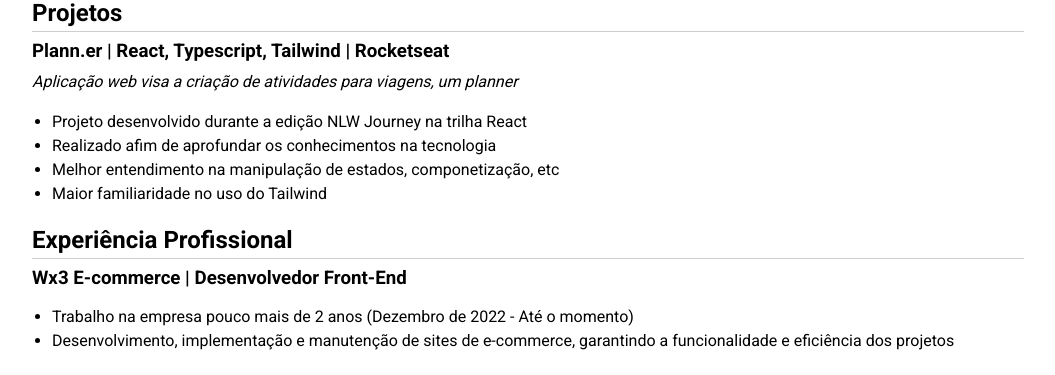
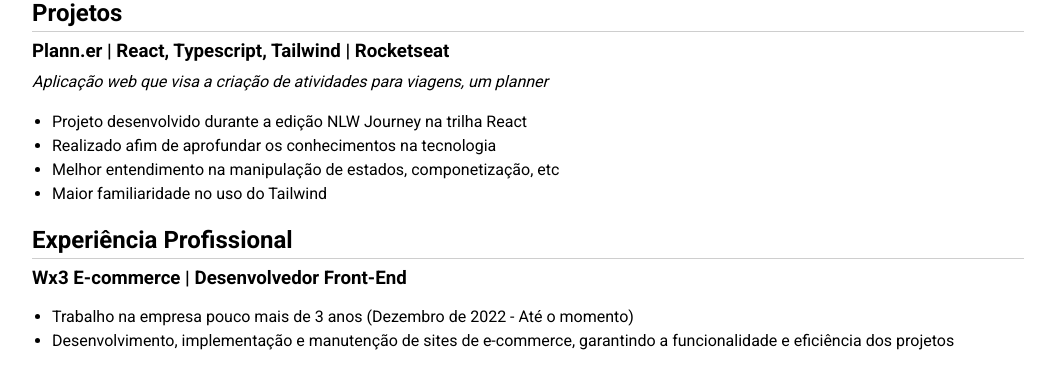
Before and after one commit to renantiberto/curriculo-web, a plain HTML site: page index.html in a window 1280 px wide. Shown: the part 381-756 px from the top of the page, without its empty margins (112-1167 px from the left). Drawn offline with Linux system fonts and the light colour scheme.

Commit message:
Update Curriculo Web
Add Dynamic Experience Time

```diff
--- a/index.html
+++ b/index.html
@@ -44,7 +44,7 @@
                 <h2>Projetos</h2>
                 <div class="divider"></div>
                 <h3>Plann.er | React, Typescript, Tailwind | Rocketseat</h3>
-                <p>Aplicação web visa a criação de atividades para viagens, um planner</p>
+                <p>Aplicação web que visa a criação de atividades para viagens, um planner</p>
                 <ul>
                     <li>Projeto desenvolvido durante a edição NLW Journey na trilha React</li>
                     <li>Realizado afim de aprofundar os conhecimentos na tecnologia</li>
@@ -57,7 +57,7 @@
                 <div class="divider"></div>
                 <h3>Wx3 E-commerce | Desenvolvedor Front-End</h3>
                 <ul>
-                    <li>Trabalho na empresa pouco mais de 2 anos (Dezembro de 2022 - Até o momento)</li>
+                    <li>Trabalho na empresa pouco mais de <span id="time-exp"></span> anos (Dezembro de 2022 - Até o momento)</li>
                     <li>Desenvolvimento, implementação e manutenção de sites de e-commerce, garantindo a funcionalidade e eficiência dos projetos</li>
                 </ul>
             </section>
--- a/script.js
+++ b/script.js
@@ -1,4 +1,5 @@
-const btnDownloadCv = document.getElementById("download_cv")
+const btnDownloadCv = document.getElementById("download_cv");
+const admissionDate = new Date("2021-12-20");
 
 btnDownloadCv.addEventListener("click", () => {
     //const cv = document.getElementById("app")
@@ -23,3 +24,23 @@ btnDownloadCv.addEventListener("click", () => {
 
     html2pdf().set(options).from(cv).save();
 })
+
+function experienceTime( referenceDate ) {
+    const currentDate = new Date();
+    const fixedDate = new Date( referenceDate );
+
+    let years = currentDate.getFullYear() - fixedDate.getFullYear();
+
+    const currentMounth = currentDate.getMonth();
+    const currentDay = currentDate.getDate();
+    const fixedMounth = fixedDate.getMonth();
+    const fixedDay = fixedDate.getDate();
+
+    if ( currentMounth < fixedMounth || (currentMounth === fixedMounth && currentDay < fixedDay)) {
+        years--;
+    }
+
+    return years;
+}
+
+document.getElementById("time-exp").textContent = experienceTime( admissionDate );
```
